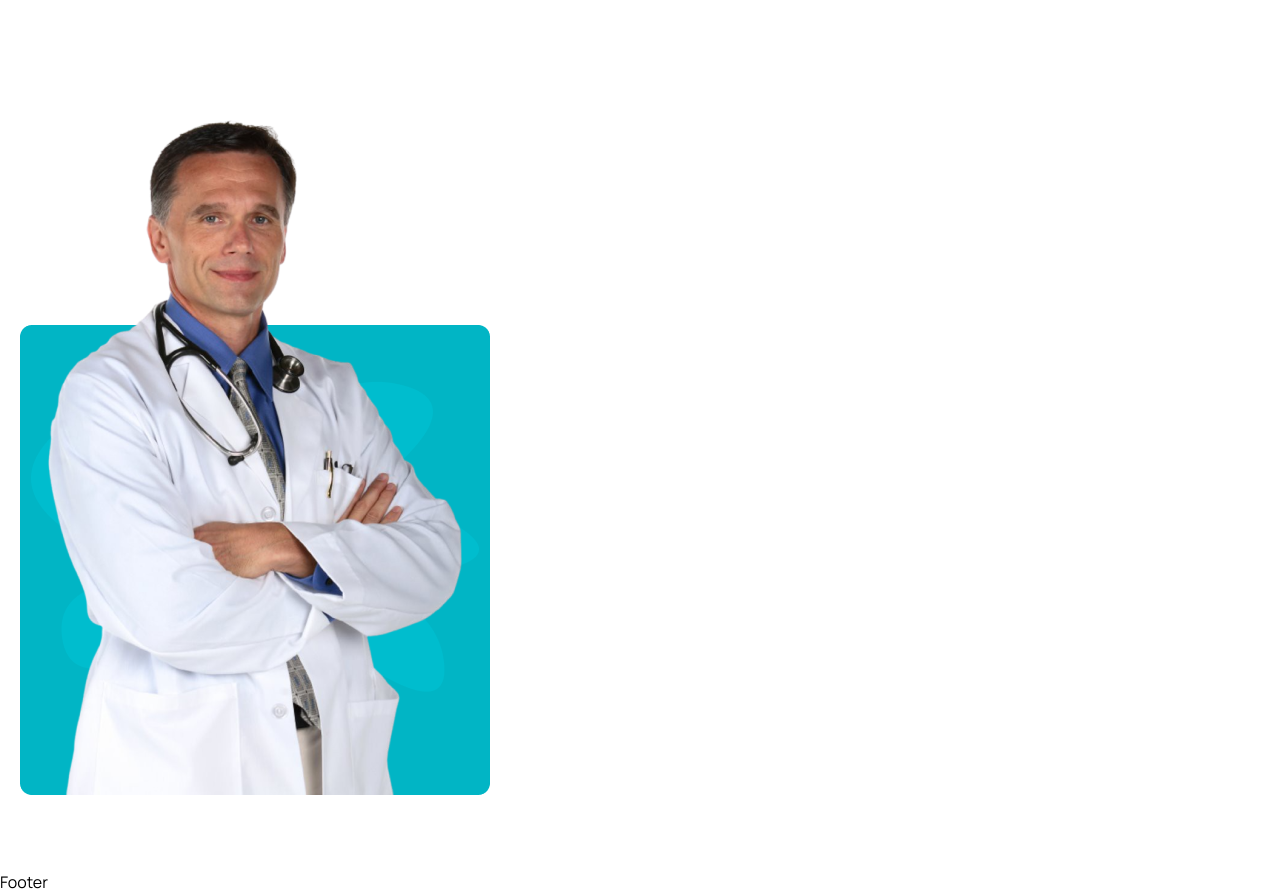
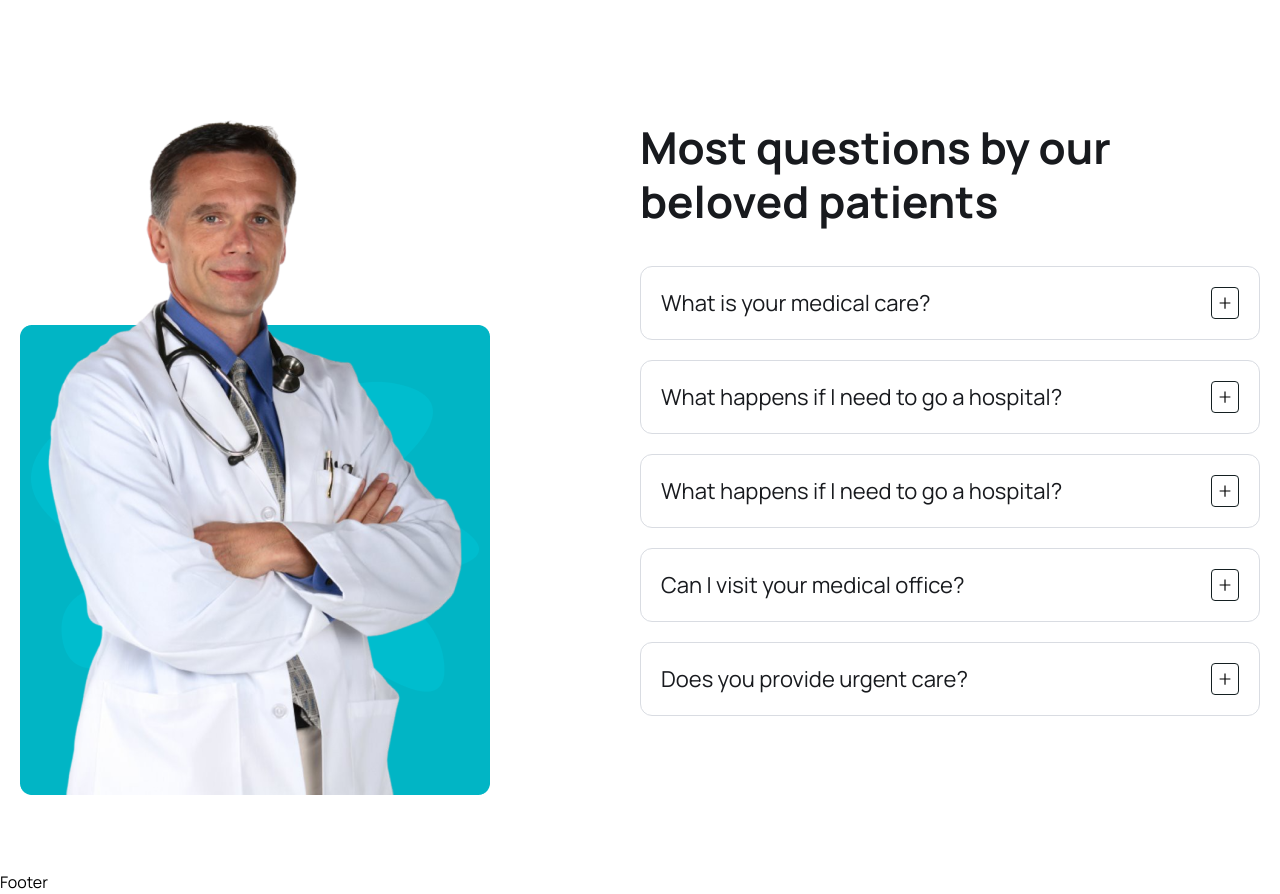
Before and after one commit to sparshgupta121/Techack-4.0, a React (Vite) app in the folder frontend/: page / in a window 1280 px wide. Shown: the part 3860-4754 px from the top of the page. Built offline with nearby package versions, Linux system fonts and the light colour scheme.

Commit message:
faq-section-completed

```diff
--- /dev/null
+++ b/frontend/src/components/Faq/FaqItem.jsx
@@ -0,0 +1,37 @@
+import { useState } from "react";
+import { AiOutlineMinus, AiOutlinePlus } from "react-icons/ai";
+
+const FaqItem = ({ item }) => {
+     const [isOpen, setIsOpen] = useState(false);
+
+    const toggleAccordion = () => {
+        setIsOpen(!isOpen);
+    };
+
+    return (
+        <div className="p-3 lg:p-5 rounded-[12px] border border-solid border-[#D9DCE2] mb-5 cursor-pointer">
+            <div className="flex items-center justify-between gap-5" onClick={toggleAccordion}>
+                <h4 className="text-[16px] leading-7 lg:text-[22px] lg:leading-8 text-headingColor">
+                    {item.question}
+                </h4>
+
+                <div className={`${
+                    isOpen && "bg-primaryColor text-white border-none"
+                } w-7 h-7 lg:w- 8 lg:h-8 border border-solid border-[#141F21] rounded flex items-center justify-center`}>
+                    {isOpen ? <AiOutlineMinus/> : <AiOutlinePlus/>}
+                </div>
+            </div>
+
+            {isOpen && (
+                <div className="mt-4">
+                    <p className="text-[14px] leading-6 lg:text-[16px] lg:leading-7 font-[400] text-textColor">
+                        {item.content}
+                    </p>
+                </div>
+            )}
+
+        </div>
+    );
+};
+
+export default FaqItem;
--- a/frontend/src/components/Faq/FaqList.jsx
+++ b/frontend/src/components/Faq/FaqList.jsx
@@ -0,0 +1,14 @@
+import {faqs} from "./../../assets/data/faqs";
+import FaqItem from "./FaqItem";
+
+const FaqList = () => {
+  return (
+    <ul className="mt-[38px]">
+        {faqs.map((item, index) => (
+            <FaqItem item = {item} key = {index} />
+        ))}
+    </ul>
+  );
+};
+
+export default FaqList;
--- a/frontend/src/pages/Home.jsx
+++ b/frontend/src/pages/Home.jsx
@@ -8,6 +8,7 @@
 import videoIcon from "../assets/images/video-icon.png";
 import avatarIcon from "../assets/images/avatar-icon.png";
 import faqImg from "../assets/images/faq-img.png";
+import FaqList from "../components/Faq/FaqList";
 import About from "../components/About/about";
 import icon01 from "../assets/images/icon01.png"
 import icon02 from "../assets/images/icon02.png"
@@ -245,6 +246,15 @@
             <div className="w-1/2 hidden md:block">
               <img src={faqImg} alt="" />
             </div>
+
+            <div className="w-full md:w-1/2">
+              <h2 className="heading">
+                Most questions by our beloved patients
+              </h2>
+
+              <FaqList />
+            </div>
+
           </div>
         </div>
       </section>
```
